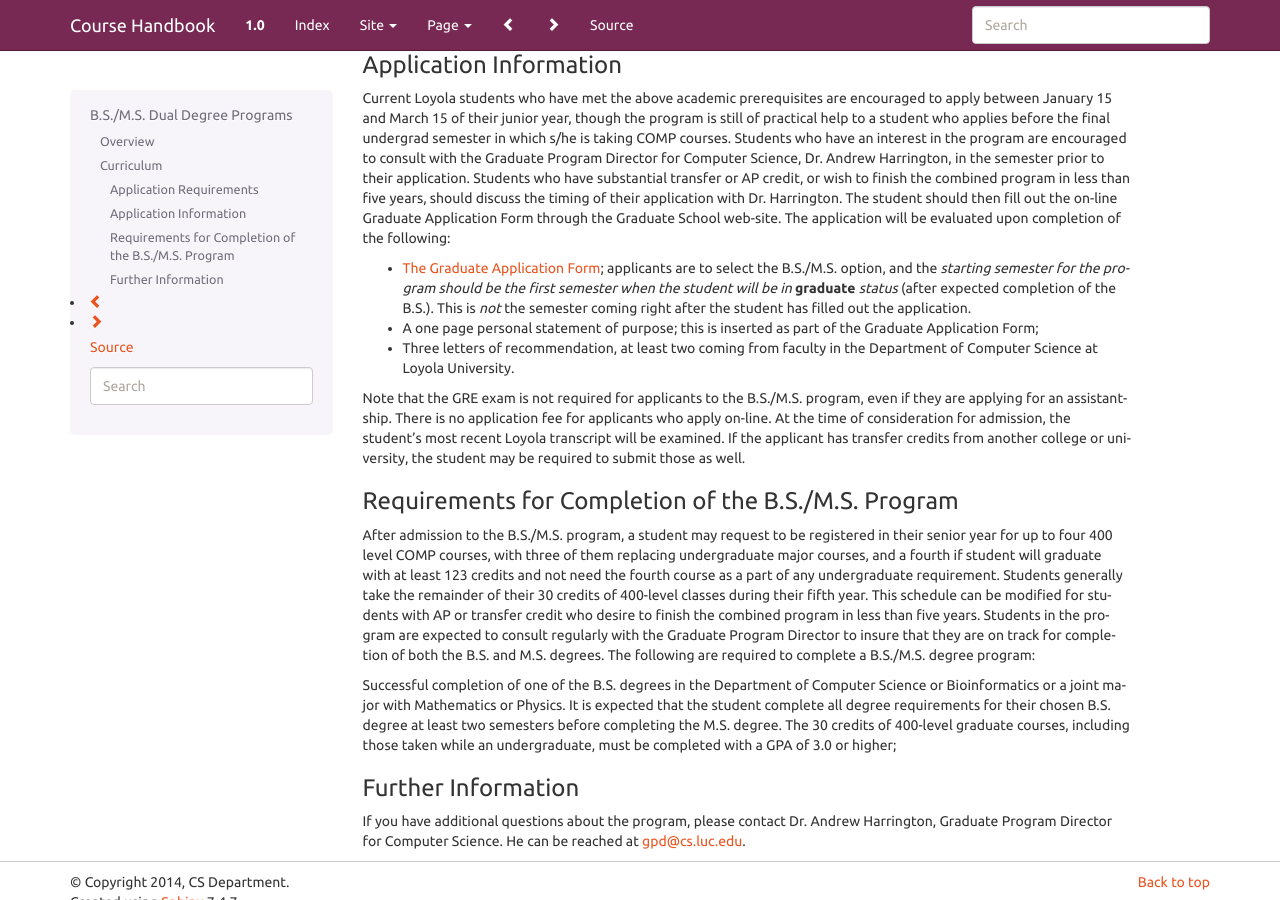
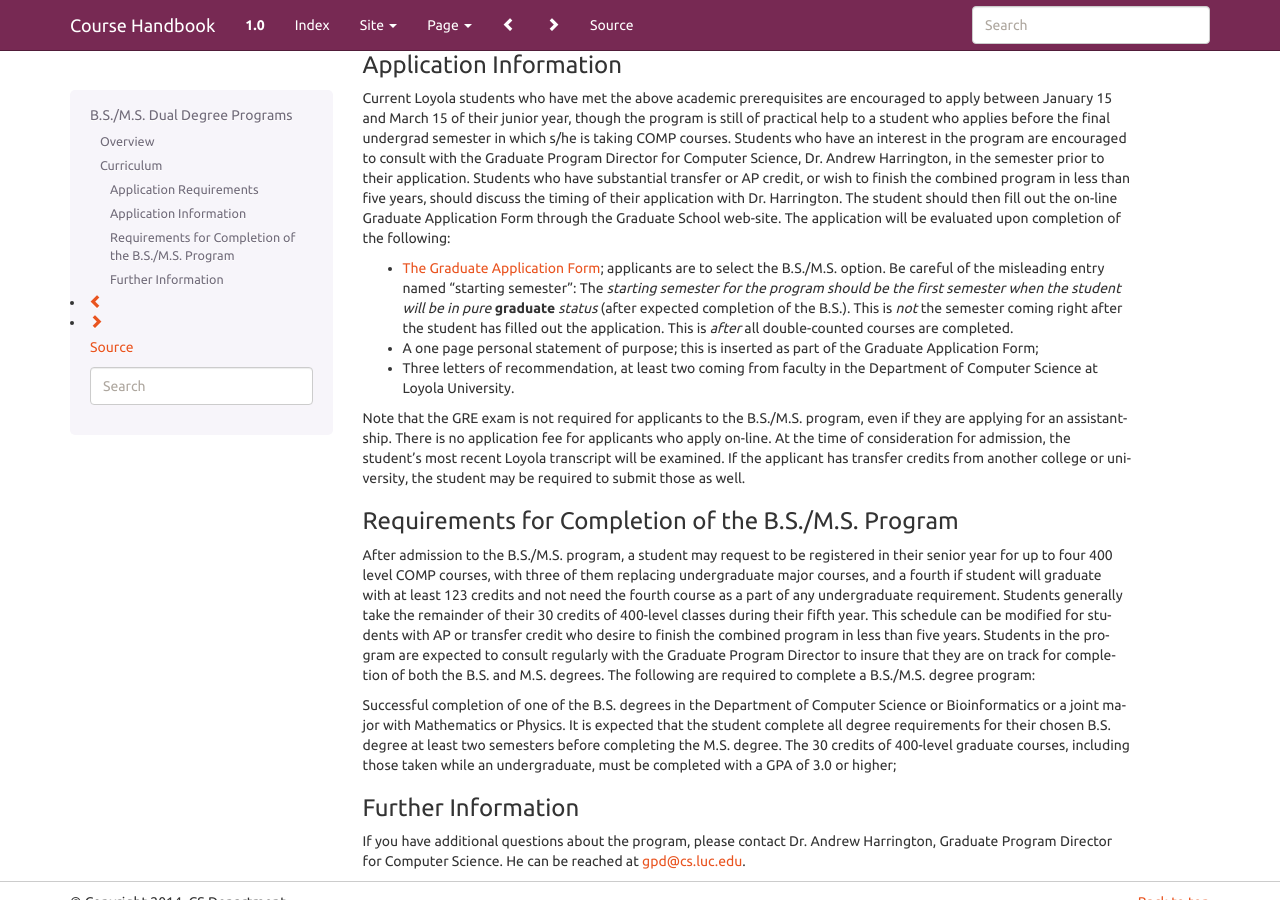
Before and after one commit to kyang5/coursedescriptions, a Sphinx documentation site: the page built from source/bsmsprograms.rst, in a window 1280 px wide and 900 px high, scrolled down 1340 px. Built offline with Sphinx 7.4.7, drawn with Linux system fonts in a browser that asks for light colours.

Commit message:
further clarification of bsms starting semester

```diff
--- a/source/bsmsprograms.rst
+++ b/source/bsmsprograms.rst
@@ -122,11 +122,13 @@ on-line Graduate Application Form through the Graduate School web-site.
 The application will be evaluated upon completion of the following:
 
 -   `The Graduate Application Form <https://gpem.luc.edu/apply/>`_;
-    applicants are to select the B.S./M.S. option, and the
+    applicants are to select the B.S./M.S. option.  Be careful of the
+    misleading entry named "starting semester": The
     *starting semester for the program should be the first semester when the*
-    *student will be in*  **graduate** *status* (after expected completion
+    *student will be in pure*  **graduate** *status* (after expected completion
     of the B.S.).  This is *not* the semester coming right after the student
-    has filled out the application.
+    has filled out the application.  This is *after* all double-counted
+    courses are completed.
 -   A one page personal statement of purpose;
     this is inserted as part of the Graduate Application Form;
 -   Three letters of recommendation, at least two coming from faculty
```
